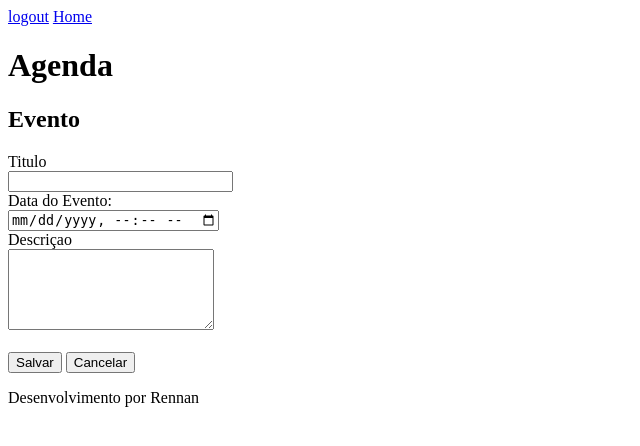
After one commit to RennanAtes/DIO-Django-Curso, a Django app: page /agenda/evento/ in a window 1280 px wide. The commit adds this page. Shown: the top 446 px of the page, without its empty margins (0-640 px from the left). Run offline with Django 4.2, Linux system fonts and the light colour scheme; a user stored in the database is signed in.

Commit message:
Template para a inserção de eventos da agenda. Incluido o gitignore para ignorar os arquivos compilados.

```diff
--- a/agenda/agenda/urls.py
+++ b/agenda/agenda/urls.py
@@ -22,6 +22,7 @@ urlpatterns = [
     path('admin/', admin.site.urls),
     path('eventos/<titulo_evento>', views.eventos_titulo, name='eventos'),
     path('agenda/', views.lista_eventos, name='agenda'),
+    path('agenda/evento/',views.evento),
     path('', RedirectView.as_view(url="/agenda/")),
     path('login/', views.login_view, name='login'),
     path('login/submit', views.submit_login),
--- a/agenda/core/templates/agenda.html
+++ b/agenda/core/templates/agenda.html
@@ -4,6 +4,9 @@
 
 {% block content %}
     <h2>Agendamentos</h2>
+    <a href='evento/'>
+    <button type='button'>Novo evento</button>
+    </a>
     <ul style="font-size: 18px">
     {% for evento in eventos %}
         <li>{{ evento.titulo }} - {{ evento.get_data_evento }}</li>
--- /dev/null
+++ b/agenda/core/templates/evento.html
@@ -0,0 +1,23 @@
+{% extends 'model-page.html' %}
+
+
+{% block content  %}
+<h2>Evento</h2>
+<form method='POST'>
+    {% csrf_token %}
+    <label>Titulo</label><br>
+    <input type='text' name='titulo' size='25'><br>
+
+    <label>Data do Evento:</label><br>
+    <input type='datetime-local' name='data_evento' >
+    <br>
+    <label>Descriçao</label><br>
+    <textarea name='descricao' rows='5' cols='23'></textarea>
+    <br>
+    <br>
+    <button type='submit'>Salvar</button>
+    <a href='/'>
+        <button type='button'>Cancelar</button>
+    </a>
+</form>
+{% endblock  %}
--- a/agenda/core/templates/model-header.html
+++ b/agenda/core/templates/model-header.html
@@ -4,4 +4,5 @@
 <meta name="viewport" content="width=device-width, initial-scale=1.0">
 <title>Agenda</title>
 <a href="/logout">logout</a>
+<a href="/">Home</a>
 <h1>Agenda</h1>
--- a/agenda/core/views.py
+++ b/agenda/core/views.py
@@ -47,3 +47,21 @@ def lista_eventos(request):
 
 #def index(request):
 #    return redirect('/agenda/')
+
+@login_required(login_url='/login/')
+def evento(request):
+    if request.POST:
+
+        titulo = request.POST.get('titulo')
+        data_evento = request.POST.get('data_evento')
+        descricao = request.POST.get('descricao')
+        usuario = request.user
+
+        Evento.objects.create(titulo=titulo,
+                              data_evento=data_evento,
+                              descricao=descricao,
+                              usuario=usuario,
+
+                              )
+        return redirect('/')
+    return render(request,'evento.html')
```
Also changed, not shown: agenda/db.sqlite3, 1 other file.
